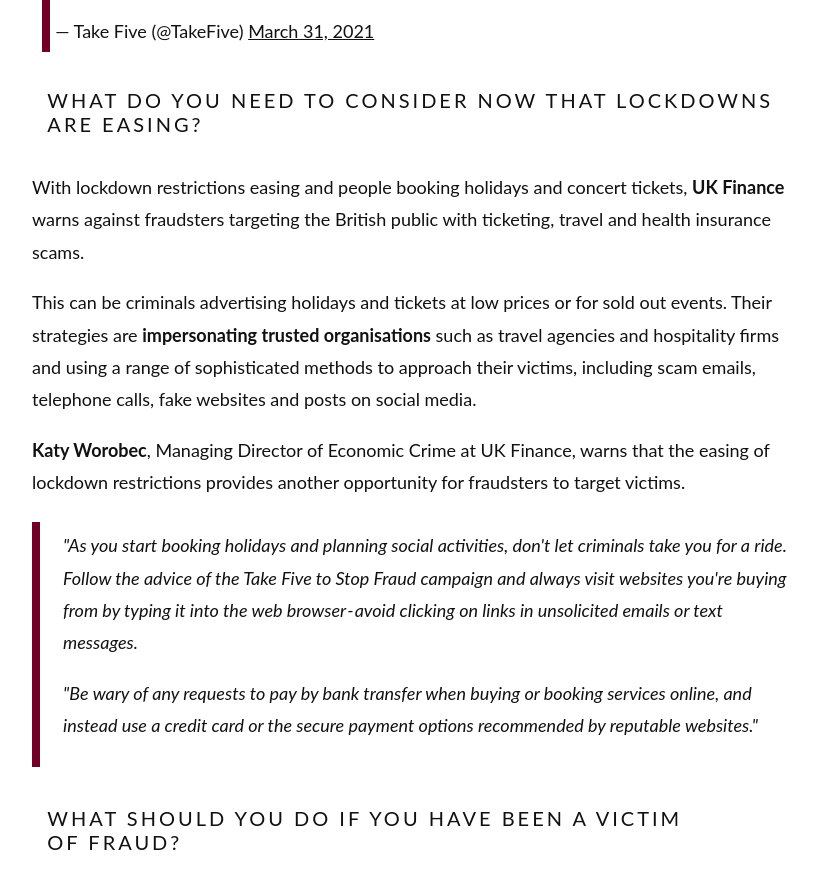
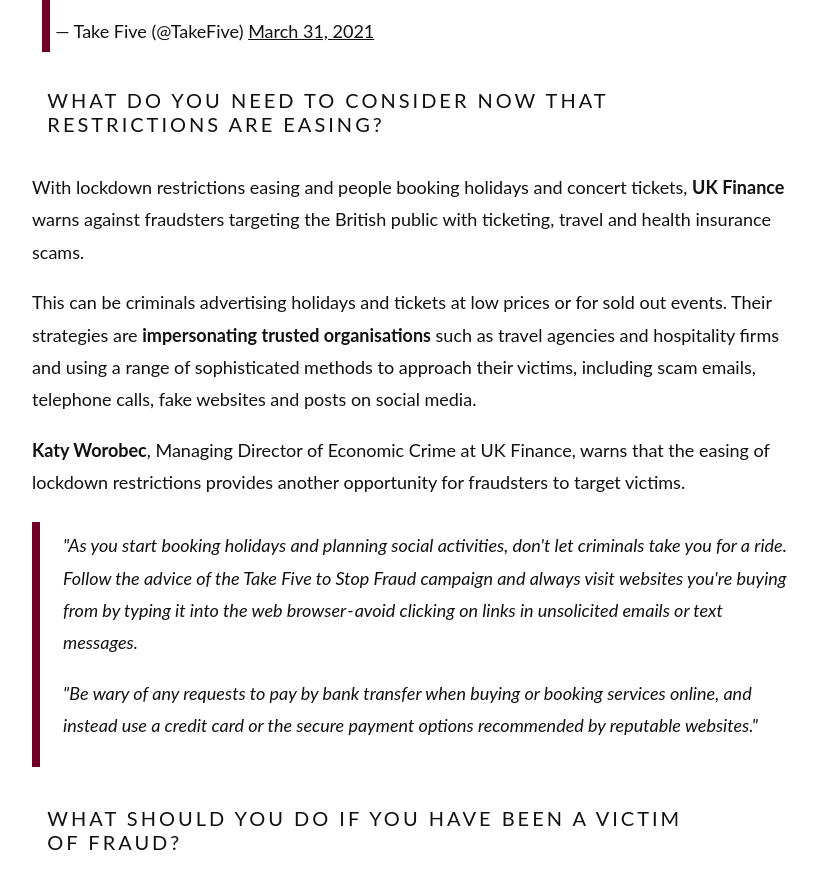
Before and after one commit to vfillis/vfillis.github.io, a plain HTML site: page docs/html/fraud-during-the-pandemic.html in a window 1280 px wide. Shown: the part 6978-7850 px from the top of the page, without its empty margins (224-1041 px from the left). Drawn offline with Linux system fonts and the light colour scheme; a script that the page names is missing.

Commit message:
Update fraud-during-the-pandemic.html

```diff
--- a/docs/html/fraud-during-the-pandemic.html
+++ b/docs/html/fraud-during-the-pandemic.html
@@ -107,7 +107,7 @@
         <!--
         <blockquote class="twitter-tweet"><p lang="en" dir="ltr">Fake sellers, goods &amp; offers are commonplace on social media and auction sites. <br>Before you make any purchases, make sure you <a href="https://twitter.com/hashtag/TakeFive?src=hash&amp;ref_src=twsrc%5Etfw">#TakeFive</a> and research sellers &amp; websites to check they’re authentic. <br>You should also use a credit card for any purchases £100+ for added protection. <a href="https://t.co/LaP4bxJZM1">pic.twitter.com/LaP4bxJZM1</a></p>&mdash; Take Five (@TakeFive) <a href="https://twitter.com/TakeFive/status/1388047973460873217?ref_src=twsrc%5Etfw">April 30, 2021</a></blockquote> <script async src="https://platform.twitter.com/widgets.js" charset="utf-8"></script> -->
 
-        <h3>What do you need to consider now that lockdowns are easing?</h3>
+        <h3>What do you need to consider now that restrictions are easing?</h3>
         <p>With lockdown restrictions easing and people booking holidays and concert tickets, <strong>UK Finance</strong> warns against fraudsters targeting the British public with ticketing, travel and health insurance scams.</p>
         <p>This can be criminals advertising holidays and tickets at low prices or for sold out events. Their strategies are <strong>impersonating trusted organisations</strong> such as travel agencies and hospitality firms and using a range of sophisticated methods to approach their victims, including scam emails, telephone calls, fake websites and posts on social media.</p>
         <p><strong>Katy Worobec</strong>, Managing Director of Economic Crime at UK Finance, warns that the easing of lockdown restrictions provides another opportunity for fraudsters to target victims.</p>
```
